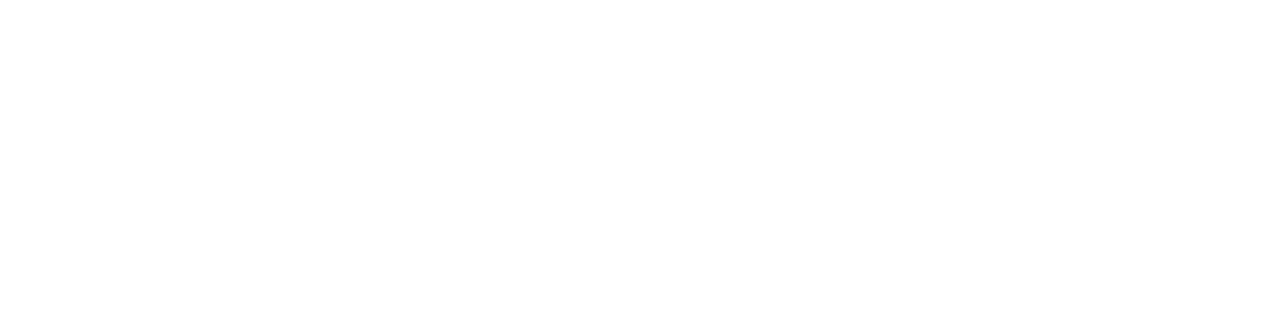
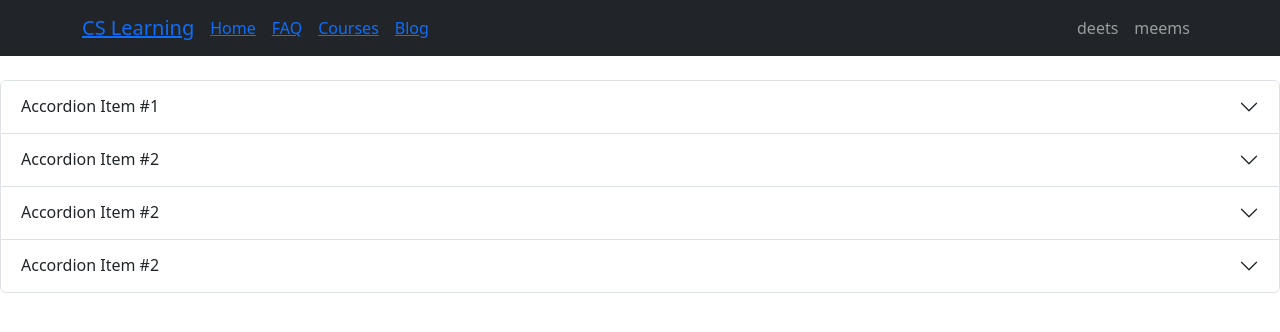
Before and after one commit to Rahat-Ul-Anwar/learning-platform-client, a React (Create React App) app: page /blog in a window 1280 px wide. Shown: the top 332 px of the page. Built offline with nearby package versions, Linux system fonts and the light colour scheme.

Commit message:
basic route setup

```diff
--- a/package.json
+++ b/package.json
@@ -11,6 +11,7 @@
     "react": "^18.2.0",
     "react-bootstrap": "^2.5.0",
     "react-dom": "^18.2.0",
+    "react-icons": "^4.6.0",
     "react-router-dom": "^6.4.2",
     "react-scripts": "5.0.1",
     "web-vitals": "^2.1.4"
--- a/src/Routes/Routes.js
+++ b/src/Routes/Routes.js
@@ -1,12 +1,46 @@
-import React from 'react';
+import { createBrowserRouter } from "react-router-dom";
+import Blog from "../components/Blog/Blog";
+import Courses from "../components/Courses/Courses";
+import FAQ from "../components/FAQ/FAQ";
+import Home from "../components/Home/Home";
+import Login from "../components/Login/Login";
+import Register from "../components/Register/Register";
+import Main from "../layout/Main";
 
-const Routes = () => {
-    return (
-        <div>
-            <h1>This is routes</h1>
 
-        </div>
-    );
-};
+export const routes = createBrowserRouter([
+    {
+        path: '/',
+        element: <Main></Main>,
+        children: [
+            {
+                path: '/',
+                element: <Home></Home>
+           },
+            {
+                path: '/faq',
+                element: <FAQ></FAQ>
+           },
+            {
+                path: '/blog',
+                element: <Blog></Blog>
+            },
 
-export default Routes;
+            {
+                path: '/courses',
+                element: <Courses></Courses>
+           },
+            {
+                path: '/login',
+                element: <Login></Login>
+           },
+            {
+                path: '/register',
+                element: <Register></Register>
+           },
+        ]
+    }
+
+
+
+])
--- a/src/components/Blog/Blog.js
+++ b/src/components/Blog/Blog.js
@@ -1,10 +1,59 @@
 import React from 'react';
+import Accordion from 'react-bootstrap/Accordion';
+
 
 const Blog = () => {
     return (
-        <div>
-            <h3>This is Blog</h3>
-        </div>
+        <Accordion>
+      <Accordion.Item eventKey="0">
+        <Accordion.Header>Accordion Item #1</Accordion.Header>
+        <Accordion.Body>
+          Lorem ipsum dolor sit amet, consectetur adipiscing elit, sed do
+          eiusmod tempor incididunt ut labore et dolore magna aliqua. Ut enim ad
+          minim veniam, quis nostrud exercitation ullamco laboris nisi ut
+          aliquip ex ea commodo consequat. Duis aute irure dolor in
+          reprehenderit in voluptate velit esse cillum dolore eu fugiat nulla
+          pariatur. Excepteur sint occaecat cupidatat non proident, sunt in
+          culpa qui officia deserunt mollit anim id est laborum.
+        </Accordion.Body>
+      </Accordion.Item>
+      <Accordion.Item eventKey="1">
+        <Accordion.Header>Accordion Item #2</Accordion.Header>
+        <Accordion.Body>
+          Lorem ipsum dolor sit amet, consectetur adipiscing elit, sed do
+          eiusmod tempor incididunt ut labore et dolore magna aliqua. Ut enim ad
+          minim veniam, quis nostrud exercitation ullamco laboris nisi ut
+          aliquip ex ea commodo consequat. Duis aute irure dolor in
+          reprehenderit in voluptate velit esse cillum dolore eu fugiat nulla
+          pariatur. Excepteur sint occaecat cupidatat non proident, sunt in
+          culpa qui officia deserunt mollit anim id est laborum.
+        </Accordion.Body>
+      </Accordion.Item>
+      <Accordion.Item eventKey="2">
+        <Accordion.Header>Accordion Item #2</Accordion.Header>
+        <Accordion.Body>
+          Lorem ipsum dolor sit amet, consectetur adipiscing elit, sed do
+          eiusmod tempor incididunt ut labore et dolore magna aliqua. Ut enim ad
+          minim veniam, quis nostrud exercitation ullamco laboris nisi ut
+          aliquip ex ea commodo consequat. Duis aute irure dolor in
+          reprehenderit in voluptate velit esse cillum dolore eu fugiat nulla
+          pariatur. Excepteur sint occaecat cupidatat non proident, sunt in
+          culpa qui officia deserunt mollit anim id est laborum.
+        </Accordion.Body>
+      </Accordion.Item>
+      <Accordion.Item eventKey="3">
+        <Accordion.Header>Accordion Item #2</Accordion.Header>
+        <Accordion.Body>
+          Lorem ipsum dolor sit amet, consectetur adipiscing elit, sed do
+          eiusmod tempor incididunt ut labore et dolore magna aliqua. Ut enim ad
+          minim veniam, quis nostrud exercitation ullamco laboris nisi ut
+          aliquip ex ea commodo consequat. Duis aute irure dolor in
+          reprehenderit in voluptate velit esse cillum dolore eu fugiat nulla
+          pariatur. Excepteur sint occaecat cupidatat non proident, sunt in
+          culpa qui officia deserunt mollit anim id est laborum.
+        </Accordion.Body>
+      </Accordion.Item>
+    </Accordion>
     );
 };
 
--- a/src/components/Courses/Courses.js
+++ b/src/components/Courses/Courses.js
@@ -1,10 +1,14 @@
 import React from 'react';
+import { Col, Container, Row } from 'react-bootstrap';
 
 const Courses = () => {
     return (
-        <div>
-            <h3>This is Courses</h3>
-        </div>
+        <Container>
+            <Row>
+                <Col lg="4">This side</Col>
+                <Col lg="8"> content</Col>
+            </Row>
+        </Container>
     );
 };
 
--- a/src/components/Header/Header.js
+++ b/src/components/Header/Header.js
@@ -1,10 +1,37 @@
-import React from 'react';
+
+// import { Image } from 'react-bootstrap';
+import Container from 'react-bootstrap/Container';
+import Nav from 'react-bootstrap/Nav';
+import Navbar from 'react-bootstrap/Navbar';
+import { Link } from 'react-router-dom';
+
+
 
 const Header = () => {
-    return (
+
+ return (
         <div>
-            <h2>This is Header</h2>
-        </div>
+          <Navbar className='mb-4' collapseOnSelect expand="lg" bg="dark" variant="dark">
+            <Container>
+                <Navbar.Brand href="#home"><Link to='/'>CS Learning</Link> </Navbar.Brand>
+                <Navbar.Toggle aria-controls="responsive-navbar-nav" />
+                <Navbar.Collapse id="responsive-navbar-nav">
+                <Nav className="me-auto">
+                    <Link className='me-3' to='/'>Home </Link>
+                    <Link className='me-3' to='/faq'>FAQ </Link>
+                    <Link className='me-3' to='/courses'>Courses </Link>
+                    <Link className='me-3' to='/blog'>Blog </Link>
+
+                </Nav>
+                <Nav>
+                    <Nav.Link href="#deets">deets</Nav.Link>
+                    <Nav.Link eventKey={2} href="#memes">meems</Nav.Link>
+                </Nav>
+
+                </Navbar.Collapse>
+            </Container>
+        </Navbar>
+       </div>
     );
 };
 
--- /dev/null
+++ b/src/components/Home/Home.js
@@ -0,0 +1,11 @@
+import React from 'react';
+
+const Home = () => {
+    return (
+        <div>
+            <h2>This is home</h2>
+        </div>
+    );
+};
+
+export default Home;
--- /dev/null
+++ b/src/components/Login/Login.js
@@ -0,0 +1,11 @@
+import React from 'react';
+
+const Login = () => {
+    return (
+        <div>
+            <h2>This is Login</h2>
+        </div>
+    );
+};
+
+export default Login;
--- /dev/null
+++ b/src/components/Register/Register.js
@@ -0,0 +1,11 @@
+import React from 'react';
+
+const Register = () => {
+    return (
+        <div>
+            <h2>This is Register</h2>
+        </div>
+    );
+};
+
+export default Register;
--- /dev/null
+++ b/src/layout/Main.js
@@ -0,0 +1,16 @@
+import React from 'react';
+
+import { Outlet } from 'react-router-dom';
+import Header from '../components/Header/Header';
+
+
+const Main = () => {
+    return (
+        <div>
+        <Header></Header>
+        <Outlet></Outlet>
+        </div>
+    );
+};
+
+export default Main;
```
Also changed, not shown: src/App.js (+8 -1 lines), 1 other file (tests, documents, lock files or other folders).
